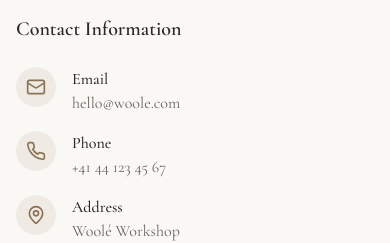
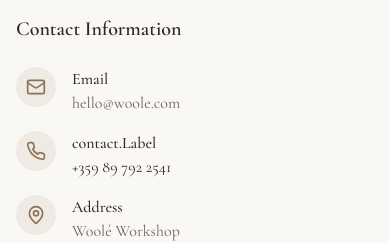
Before and after one commit to afanasievak/woole, a Next.js app: page /contact in a window 390 px wide. Shown: the part 860-1103 px from the top of the page. Built offline with nearby package versions, Linux system fonts and the light colour scheme.

Commit message:
Update translation key for phone label in ContactPage for improved consistency

```diff
--- a/app/contact/page.tsx
+++ b/app/contact/page.tsx
@@ -144,9 +144,9 @@ export default function ContactPage() {
                       <Phone className="h-5 w-5" />
                     </div>
                     <div>
-                      <p className="font-medium text-foreground">{t("contact.phoneLabel")}</p>
-                      <a href="tel:+41441234567" className="text-muted-foreground hover:text-primary transition-colors">
-                        +41 44 123 45 67
+                      <p className="font-medium text-foreground">{t("contact.Label")}</p>
+                      <a href="tel:+359897922541text-muted-foreground hover:text-primary transition-colors">
+                        +359 89 792 2541
                       </a>
                     </div>
                   </div>
--- a/package.json
+++ b/package.json
@@ -1,3 +1,4 @@
+
 {
   "name": "my-v0-project",
   "version": "0.1.0",
```
